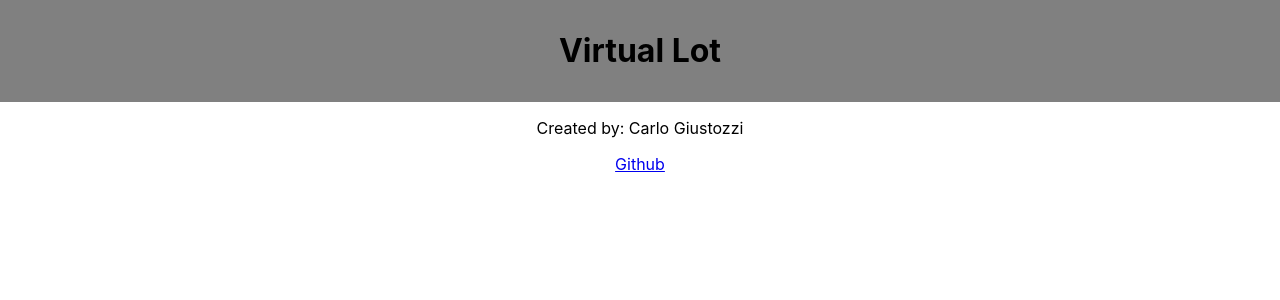
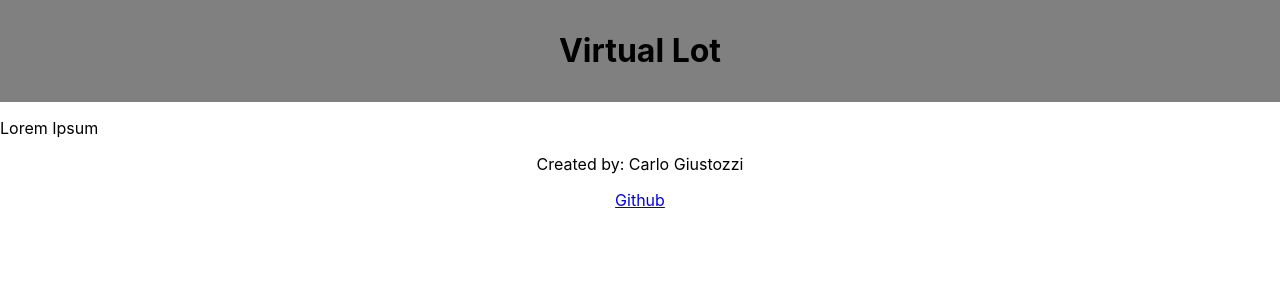
Before and after one commit to carlog1118/virtual-lot, a React (Create React App) app: page / in a window 1280 px wide. Shown: the top 300 px of the page. Built offline with nearby package versions, Linux system fonts and the light colour scheme.

Commit message:
added LandingPage

```diff
--- a/src/Components/App/App.js
+++ b/src/Components/App/App.js
@@ -1,6 +1,8 @@
 import React from 'react';
+import { Route } from 'react-router-dom';
 import Header from '../Header/Header';
 import Footer from '../Footer/Footer';
+import LandingPage from '../LandingPage/LandingPage';
 
 const UNITS = [
   {
@@ -34,6 +36,7 @@ function App() {
   return (
     <main className="App">
       <Header/>
+      <Route path='/' component={LandingPage}/>
       <Footer/>
     </main>
   );
--- /dev/null
+++ b/src/Components/LandingPage/LandingPage.js
@@ -0,0 +1,11 @@
+import React, { Component } from 'react';
+
+class LandingPage extends Component {
+    render(){
+        return <>
+            <p>Lorem Ipsum</p>
+        </>
+    }
+}
+
+export default LandingPage;
```
